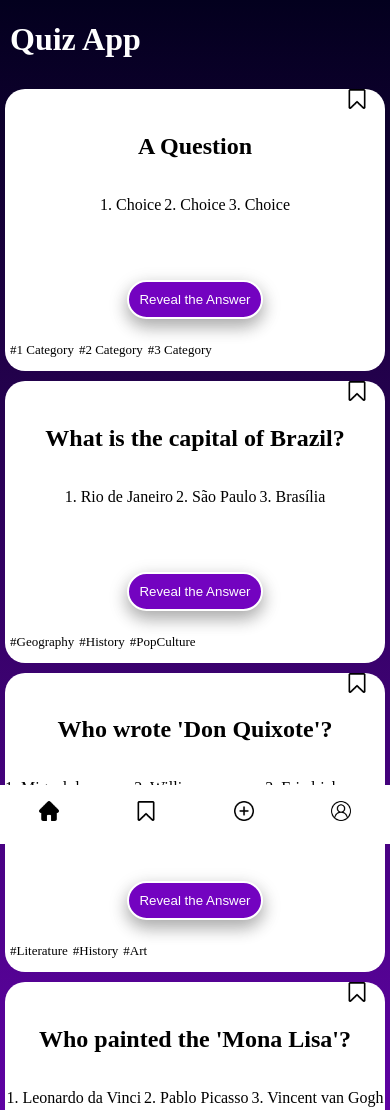
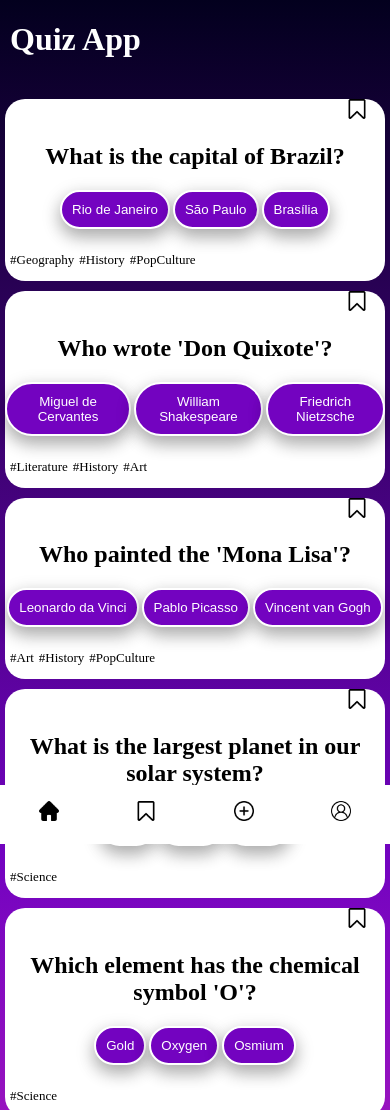
Before and after one commit to Larissartoricader/App-Quiz, a website with bundled scripts: page index.html in a window 390 px wide. Shown: the top 1110 px of the page. Built offline with nearby package versions, Linux system fonts and the light colour scheme.

Commit message:
add Verifing Right Answer

```diff
--- a/index.html
+++ b/index.html
@@ -11,31 +11,7 @@
     <header><h1>Quiz App</h1></header>
     <main>
       <div class="all-questions-container" data-js="all-questions-container">
-        <article class="question-container">
-          <img
-            class="bookmark"
-            src="public/assets/icons/bookmark-white.png"
-            data-js="bookmark"
-          />
-          <div class="question-box">
-            <h2 class="question-txt">A Question</h2>
-            <div class="choice-container">
-              <p class="choice">1. Choice</p>
-              <p class="choice">2. Choice</p>
-              <p class="choice">3. Choice</p>
-            </div>
-            <p class="answer-txt-unvisible" data-js="answer-txt">An Answer</p>
-            <button type="button" data-js="answer-button" class="answer-button">
-              Reveal the Answer
-            </button>
-          </div>
-
-          <div class="category-container">
-            <p class="category-txt">#1 Category</p>
-            <p class="category-txt">#2 Category</p>
-            <p class="category-txt">#3 Category</p>
-          </div>
-        </article>
+        <article class="question-container"></article>
       </div>
     </main>
     <footer>
--- a/scripts/index.js
+++ b/scripts/index.js
@@ -10,6 +10,7 @@ const questionsContainer = document.querySelector(
 function createNewQuestionCard(questionData) {
   const newArticle = document.createElement("article");
   newArticle.classList.add("question-container");
+  newArticle.dataset.js = questionData.id;
 
   const bookmarkImg = document.createElement("img");
   bookmarkImg.classList.add("bookmark");
@@ -30,38 +31,23 @@ function createNewQuestionCard(questionData) {
   choiceContainer.classList.add("choice-container");
   questionBox.appendChild(choiceContainer);
 
-  const newChoice1 = document.createElement("p");
+  const newChoice1 = document.createElement("button");
   newChoice1.classList.add("choice");
-  newChoice1.textContent = `1. ${questionData.option1}`;
+  newChoice1.dataset.js = "option1";
+  newChoice1.textContent = questionData.option1;
   choiceContainer.appendChild(newChoice1);
 
-  const newChoice2 = document.createElement("p");
+  const newChoice2 = document.createElement("button");
   newChoice2.classList.add("choice");
-  newChoice2.textContent = `2. ${questionData.option2}`;
+  newChoice2.dataset.js = "option2";
+  newChoice2.textContent = questionData.option2;
   choiceContainer.appendChild(newChoice2);
 
-  const newChoice3 = document.createElement("p");
+  const newChoice3 = document.createElement("button");
   newChoice3.classList.add("choice");
-  newChoice3.textContent = `3. ${questionData.option3}`;
+  newChoice3.dataset.js = "option3";
+  newChoice3.textContent = questionData.option3;
   choiceContainer.appendChild(newChoice3);
-
-  const newAnswer = document.createElement("p");
-  newAnswer.classList.add("answer-txt-unvisible");
-  newAnswer.dataset.js = "answer-txt";
-  if (questionData.rightanswer === "option1") {
-    newAnswer.textContent = `The Right Answer: ${questionData.option1}`;
-  } else if (questionData.rightanswer === "option2") {
-    newAnswer.textContent = `The Right Answer: ${questionData.option2}`;
-  } else if (questionData.rightanswer === "option3") {
-    newAnswer.textContent = `The Right Answer: ${questionData.option3}`;
-  }
-  questionBox.appendChild(newAnswer);
-
-  const newButton = document.createElement("button");
-  newButton.dataset.js = "answer-button";
-  newButton.classList.add("answer-button");
-  newButton.textContent = "Reveal the Answer";
-  questionBox.appendChild(newButton);
 
   const categoryContainer = document.createElement("div");
   categoryContainer.classList.add("category-container");
@@ -85,12 +71,6 @@ function createNewQuestionCard(questionData) {
     );
   });
 
-  // Reveal the Answer
-  newButton.addEventListener("click", () => {
-    newAnswer.classList.toggle("answer-txt-visible");
-    newAnswer.classList.toggle("answer-txt-unvisible");
-  });
-
   return newArticle;
 }
 
@@ -99,3 +79,49 @@ questions.forEach((questionData) => {
   const card = createNewQuestionCard(questionData);
   questionsContainer.appendChild(card);
 });
+
+// Getting Right Answer and checking it
+function checkRightAnswer(event, choice) {
+  const questionId = parseInt(
+    event.target.closest(".question-container").dataset.js
+  );
+  const questionData = questions.find((question) => question.id === questionId);
+
+  let rightAnswerText;
+  if (questionData.rightanswer === "option1") {
+    rightAnswerText = questionData.option1;
+  } else if (questionData.rightanswer === "option2") {
+    rightAnswerText = questionData.option2;
+  } else if (questionData.rightanswer === "option3") {
+    rightAnswerText = questionData.option3;
+  }
+
+  if (choice === rightAnswerText) {
+    alert("Right");
+  } else {
+    alert("Wrong");
+  }
+}
+
+// Verifying the Answer
+const buttons1 = document.querySelectorAll('[data-js="option1"]');
+const buttons2 = document.querySelectorAll('[data-js="option2"]');
+const buttons3 = document.querySelectorAll('[data-js="option3"]');
+
+buttons1.forEach((button1) => {
+  button1.addEventListener("click", (event) => {
+    checkRightAnswer(event, button1.textContent);
+  });
+});
+
+buttons2.forEach((button2) => {
+  button2.addEventListener("click", (event) => {
+    checkRightAnswer(event, button2.textContent);
+  });
+});
+
+buttons3.forEach((button3) => {
+  button3.addEventListener("click", (event) => {
+    checkRightAnswer(event, button3.textContent);
+  });
+});
--- a/styles/home.css
+++ b/styles/home.css
@@ -32,11 +32,15 @@ header {
   align-items: center;
 }
 
+.question-txt {
+  text-align: center;
+}
+
 .choice-container {
   display: flex;
   gap: 3px;
 }
-.answer-button {
+.choice {
   border: solid 2px White;
   border-radius: 50px;
   padding: 10px;
@@ -45,17 +49,9 @@ header {
   cursor: pointer;
   box-shadow: 0 8px 16px 0 rgba(0, 0, 0, 0.2), 0 6px 20px 0 rgba(0, 0, 0, 0.19);
 }
-.answer-button:hover {
+.choice:hover {
   transform: scale(1.05);
   box-shadow: 0px 4px 6px rgba(0, 0, 0, 0.1);
-}
-
-.answer-txt-unvisible {
-  visibility: hidden;
-}
-
-.answer-txt-visible {
-  visibility: visible;
 }
 
 .category-container {
```
Also changed, not shown: scripts/questions.js (+0 -27 lines).
